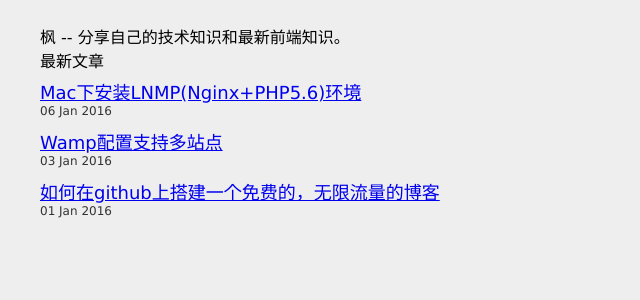
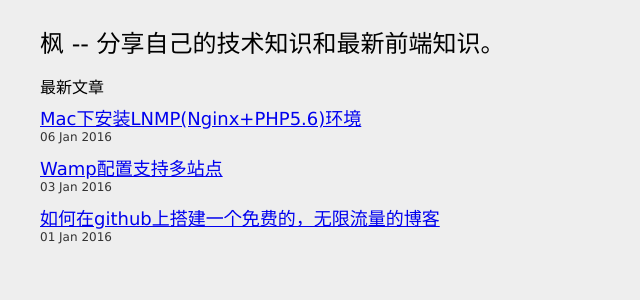
Before and after one commit to luozyiii/blog, a Jekyll site: the page built from index.html, in a window 1280 px wide. Shown: the top 300 px of the page, without its empty margins (0-640 px from the left). Built offline with Jekyll 4.4.1, drawn with Linux system fonts in a browser that asks for light colours.

Commit message:
更新博客名字

```diff
--- a/css/blog.css
+++ b/css/blog.css
@@ -5,7 +5,7 @@
 	margin: 0 auto;
 	background-color: #eee;
 }
-.blog-header h2 {
+.box-header h2 {
 	width: 100%;
 	height: 50px;
 	font-size: 24px;
```
